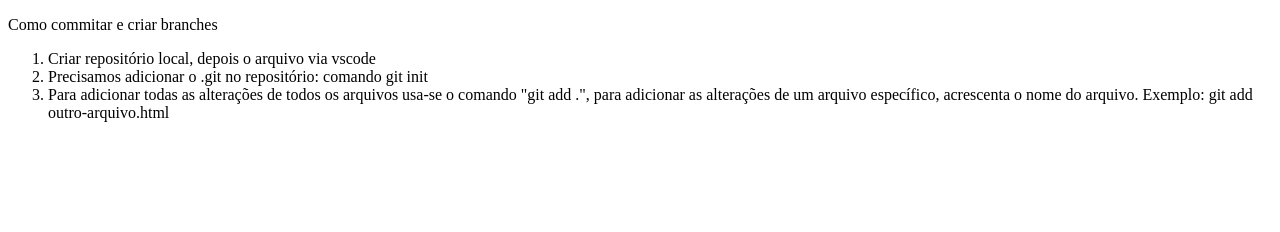
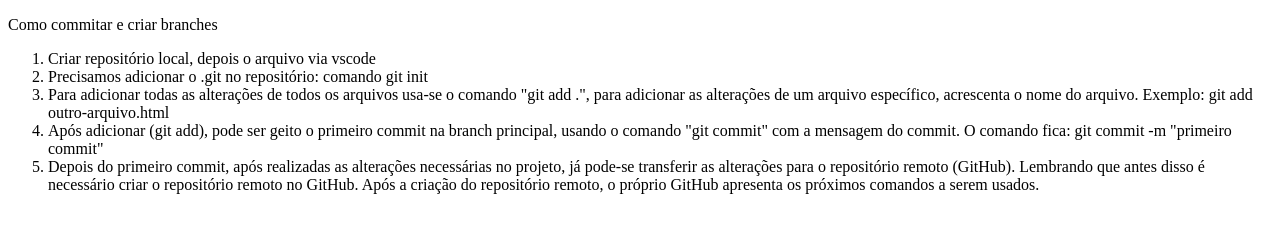
Before and after one commit to Joyce-png/aulinha-dia2, a plain HTML site: page aulinha-dia2.html in a window 1280 px wide. Drawn offline with Linux system fonts and the light colour scheme.

Commit message:
adição de dois novos ítens

```diff
--- a/aulinha-dia2.html
+++ b/aulinha-dia2.html
@@ -11,7 +11,8 @@
         <li>Criar repositório local, depois o arquivo via vscode</li>
         <li>Precisamos adicionar o .git no repositório: comando git init </li>
         <li>Para adicionar todas as alterações de todos os arquivos usa-se o comando "git add .", para adicionar as alterações de um arquivo específico, acrescenta o nome do arquivo. Exemplo: git add outro-arquivo.html</li>
-
+        <li>Após adicionar (git add), pode ser geito o primeiro commit na branch principal, usando o comando "git commit" com a mensagem do commit. O comando fica: git commit -m "primeiro commit"</li>
+        <li>Depois do primeiro commit, após realizadas as alterações necessárias no projeto, já pode-se transferir as alterações para o repositório remoto (GitHub). Lembrando que antes disso é necessário criar o repositório remoto no GitHub. Após a criação do repositório remoto, o próprio GitHub apresenta os próximos comandos a serem usados.</li>
     </ol>
 
 </body>
```
